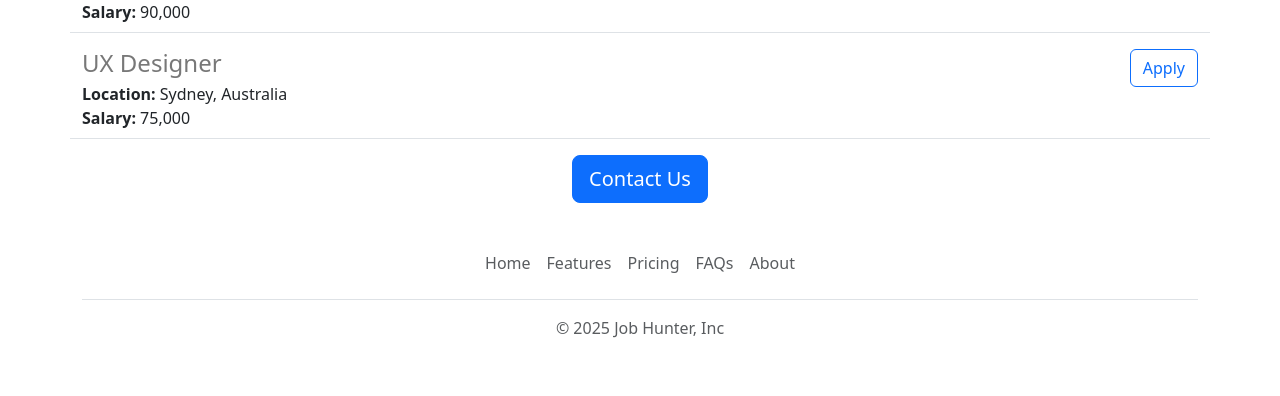
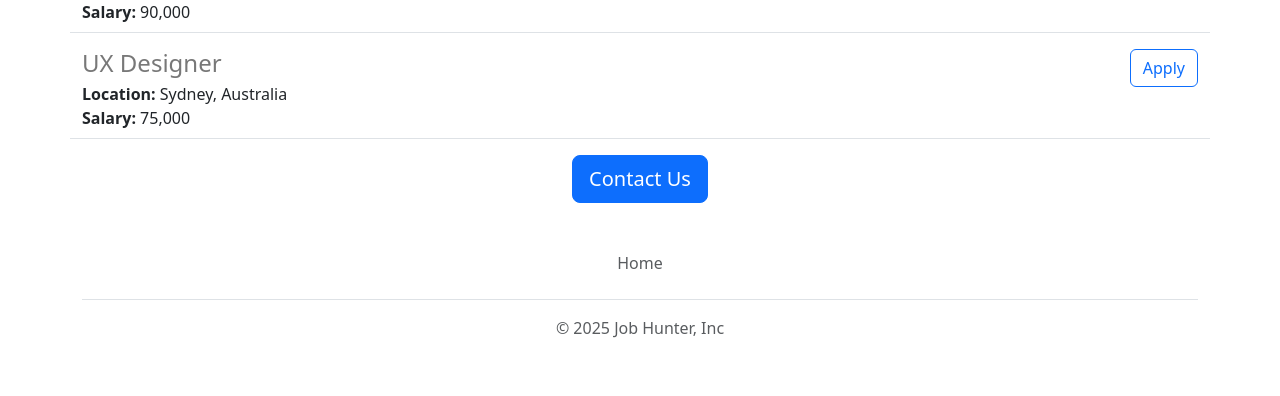
Before and after one commit to SuyashAgarwal14/Job-Hunter, a Flask app: page / in a window 1280 px wide. Shown: the part 1330-1726 px from the top of the page. Run offline with Flask 3, Linux system fonts and the light colour scheme.

Commit message:
Improvements

```diff
--- a/templates/footer.html
+++ b/templates/footer.html
@@ -2,10 +2,7 @@
     <footer class="py-3 my-4">
       <ul class="nav justify-content-center border-bottom pb-3 mb-3">
         <li class="nav-item"><a href="#" class="nav-link px-2 text-body-secondary">Home</a></li>
-        <li class="nav-item"><a href="#" class="nav-link px-2 text-body-secondary">Features</a></li>
-        <li class="nav-item"><a href="#" class="nav-link px-2 text-body-secondary">Pricing</a></li>
-        <li class="nav-item"><a href="#" class="nav-link px-2 text-body-secondary">FAQs</a></li>
-        <li class="nav-item"><a href="#" class="nav-link px-2 text-body-secondary">About</a></li>
+
       </ul>
       <p class="text-center text-body-secondary">&copy; 2025 Job Hunter, Inc</p>
     </footer>
--- a/templates/home.html
+++ b/templates/home.html
@@ -37,7 +37,7 @@
             {% endfor %}
         </div>
         <div class = "text-center">
-            <button class = 'btn btn-primary btn-lg'>Contact Us</button>
+            <a href = "mailto:uyashgaming101@gmail.com?subject=Query%20about%20Job%2FSupport&body=My%20name%3A%20%3CYour%20name%3E%0D%0AMy%20question%3A%20%3CEnter%20your%20query%20here%3E" class = 'btn btn-primary btn-lg'>Contact Us</a>
         </div>
     </div>
     {% include 'footer.html' %}
--- a/templates/jobitem.html
+++ b/templates/jobitem.html
@@ -7,6 +7,6 @@
         {% endif %}
     </div>
     <div class="col-3 text-end">
-        <a href="mailto:suyash140702@gmail.com? subject=Application520for%20{{job['title']}}" type="button" class="btn btn-outline-primary">Apply</a>
+        <a href="mailto:suyashgaming101@gmail.com?subject=Application%20for%20{{job['title']}}&body=Name%3A%20%3CEnter%20your%20name%3E%0D%0AResume%20link%3A%20%3CProvide%20resume%20link%3E%0D%0ALinkedin%20link%3A%20%3CProvide%20Linkedin%20link%3E" type="button" class="btn btn-outline-primary">Apply</a>
     </div>
 </div>
```
